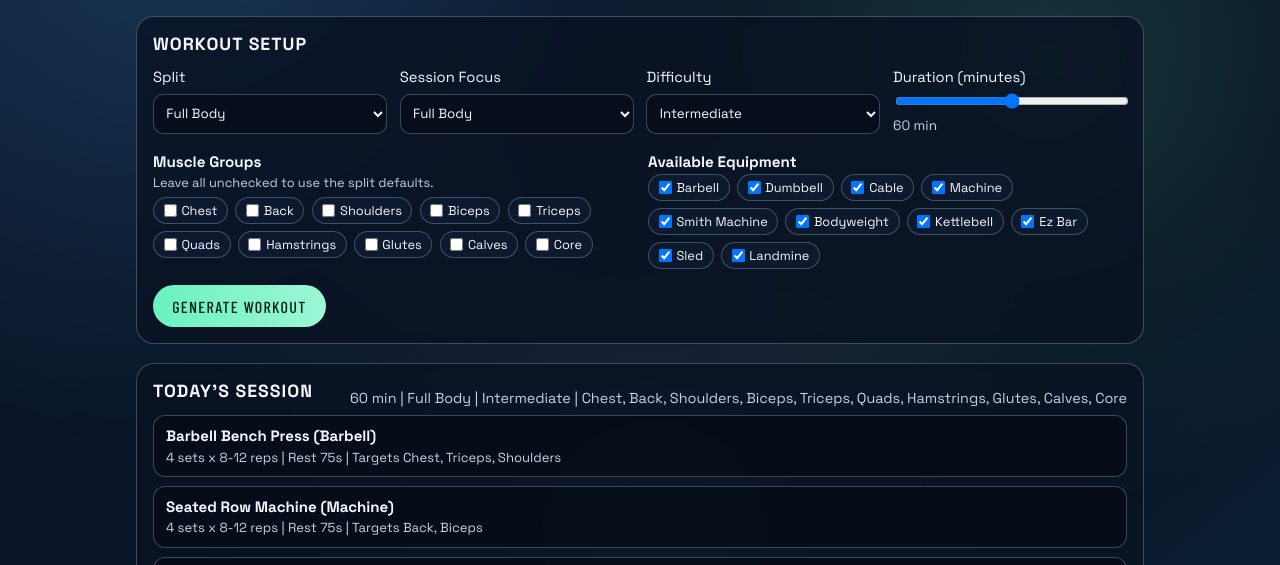
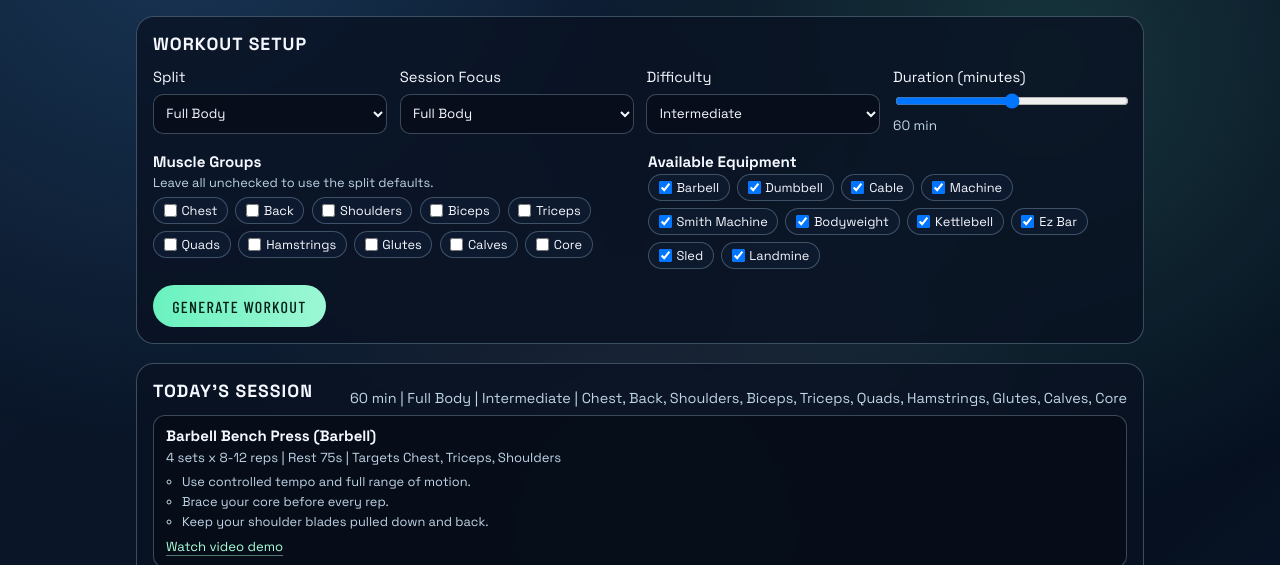
Before and after one commit to birkneh/excercise, a plain HTML site: page index.html in a window 1280 px wide. Both pictures are taken after a click on the button "GENERATE WORKOUT". Shown: the part 175-740 px from the top of the page. Drawn offline with nearby package versions, Linux system fonts and the light colour scheme.

Commit message:
Add exercise demo links and quick form cues

```diff
--- a/app.js
+++ b/app.js
@@ -232,8 +232,25 @@ function renderWorkout(workout, meta) {
       .map(capitalize)
       .join(", ")}`;
 
+    const cueList = document.createElement("ul");
+    cueList.className = "demo-cues";
+    buildDemoCues(item).forEach((cue) => {
+      const cueItem = document.createElement("li");
+      cueItem.textContent = cue;
+      cueList.appendChild(cueItem);
+    });
+
+    const demoLink = document.createElement("a");
+    demoLink.className = "demo-link";
+    demoLink.href = getDemoUrl(item);
+    demoLink.target = "_blank";
+    demoLink.rel = "noopener noreferrer";
+    demoLink.textContent = "Watch video demo";
+
     li.appendChild(title);
     li.appendChild(details);
+    li.appendChild(cueList);
+    li.appendChild(demoLink);
     workoutListEl.appendChild(li);
   });
 
@@ -280,6 +297,34 @@ function getCheckedValues(name) {
   return [...document.querySelectorAll(`input[name=\"${name}\"]:checked`)].map((input) => input.value);
 }
 
+function buildDemoCues(exercise) {
+  const cues = ["Use controlled tempo and full range of motion."];
+
+  if (exercise.compound) {
+    cues.push("Brace your core before every rep.");
+  }
+
+  if (exercise.muscles.includes("chest")) {
+    cues.push("Keep your shoulder blades pulled down and back.");
+  }
+  if (exercise.muscles.includes("back")) {
+    cues.push("Lead with elbows and avoid shrugging.");
+  }
+  if (exercise.muscles.includes("quads") || exercise.muscles.includes("glutes")) {
+    cues.push("Keep knees tracking over toes and control the descent.");
+  }
+  if (exercise.muscles.includes("core")) {
+    cues.push("Keep ribs down and avoid lower-back overextension.");
+  }
+
+  return cues.slice(0, 3);
+}
+
+function getDemoUrl(exercise) {
+  const query = `${exercise.name} proper form tutorial`;
+  return `https://www.youtube.com/results?search_query=${encodeURIComponent(query)}`;
+}
+
 function capitalize(value) {
   return value
     .split(" ")
--- a/styles.css
+++ b/styles.css
@@ -218,6 +218,28 @@ button:hover {
   font-size: 0.82rem;
 }
 
+.demo-cues {
+  margin: 0.45rem 0 0;
+  padding-left: 1rem;
+  color: var(--text-muted);
+  font-size: 0.8rem;
+  display: grid;
+  gap: 0.2rem;
+}
+
+.demo-link {
+  display: inline-block;
+  margin-top: 0.5rem;
+  color: #a9ffd9;
+  text-decoration: none;
+  border-bottom: 1px solid rgba(169, 255, 217, 0.45);
+  font-size: 0.82rem;
+}
+
+.demo-link:hover {
+  color: #d3ffec;
+}
+
 @keyframes revealUp {
   from {
     opacity: 0;
```
Also changed, not shown: README.md.
